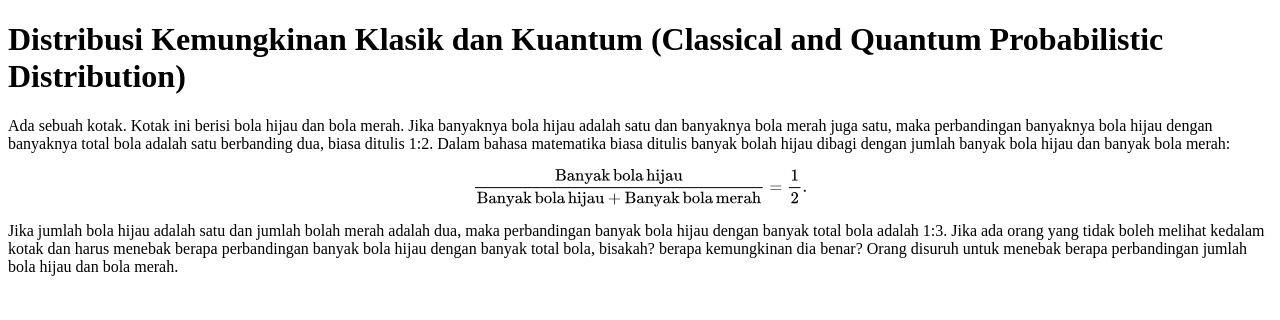
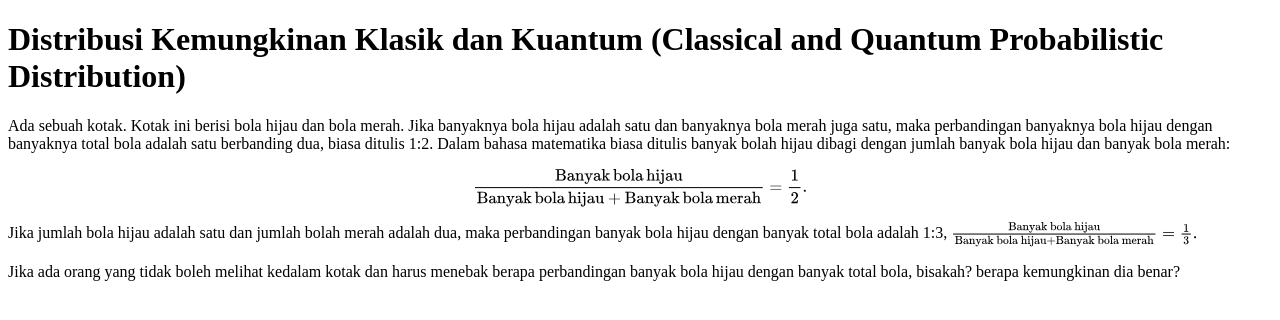
Before and after one commit to dangausuluah/dangausuluah.github.io, a Jekyll site: the page built from _posts/2025-09-07-QCD.md, in a window 1280 px wide. Shown: the top 320 px of the page. Built offline with Jekyll 4.4.1, drawn with Linux system fonts in a browser that asks for light colours; nearby versions of some CDN libraries; our own code applies the rules of GitHub Pages for plain Markdown files; a script that is not in the unit is left out; comment, search, counter and statistics services are not loaded.

Commit message:
Update 2025-09-07-QCD.md

```diff
--- a/_posts/2025-09-07-QCD.md
+++ b/_posts/2025-09-07-QCD.md
@@ -10,4 +10,11 @@ $$
 \frac{1}{2}.
 $$
 
-Jika jumlah bola hijau adalah satu dan jumlah bolah merah adalah dua, maka perbandingan banyak bola hijau dengan banyak total bola adalah 1:3. Jika ada orang yang tidak boleh melihat kedalam kotak dan harus menebak berapa perbandingan banyak bola hijau dengan banyak total bola, bisakah? berapa kemungkinan dia benar?  Orang disuruh untuk menebak berapa perbandingan jumlah bola hijau dan bola merah.
+Jika jumlah bola hijau adalah satu dan jumlah bolah merah adalah dua, maka perbandingan banyak bola hijau dengan banyak total bola adalah 1:3,
+$$
+\frac{\mathrm{Banyak\,bola\,hijau}}{\mathrm{Banyak\,bola\,hijau + Banyak\,bola\,merah}}
+=
+\frac{1}{3}.
+$$
+
+Jika ada orang yang tidak boleh melihat kedalam kotak dan harus menebak berapa perbandingan banyak bola hijau dengan banyak total bola, bisakah? berapa kemungkinan dia benar?
```
